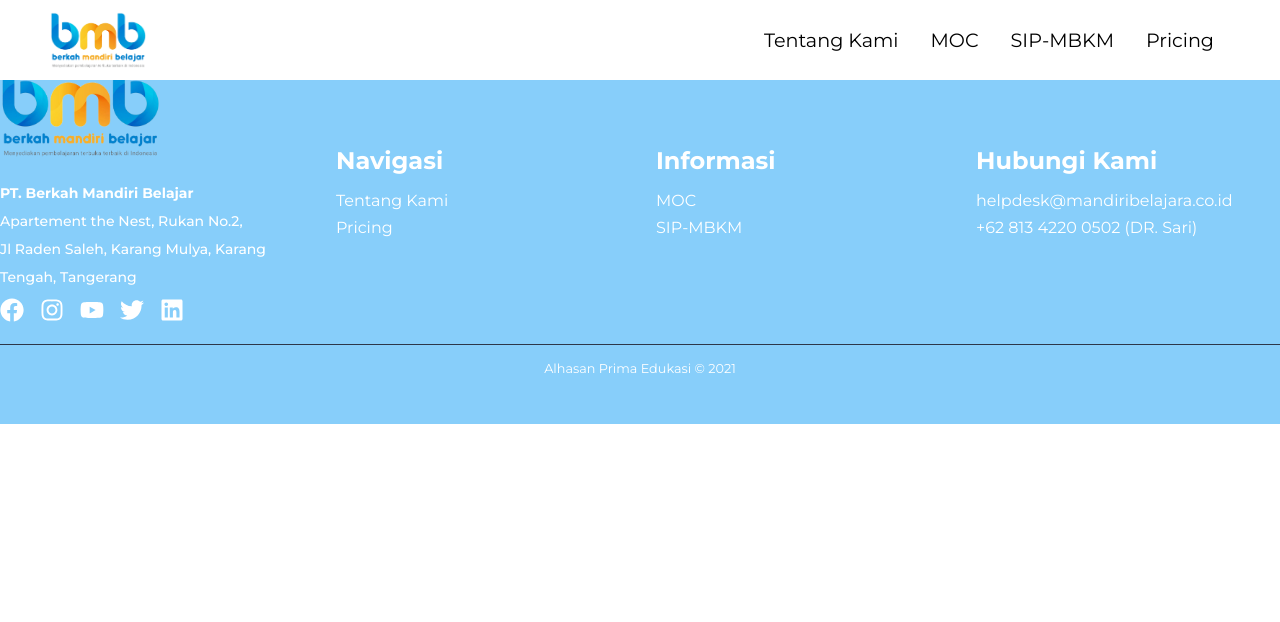
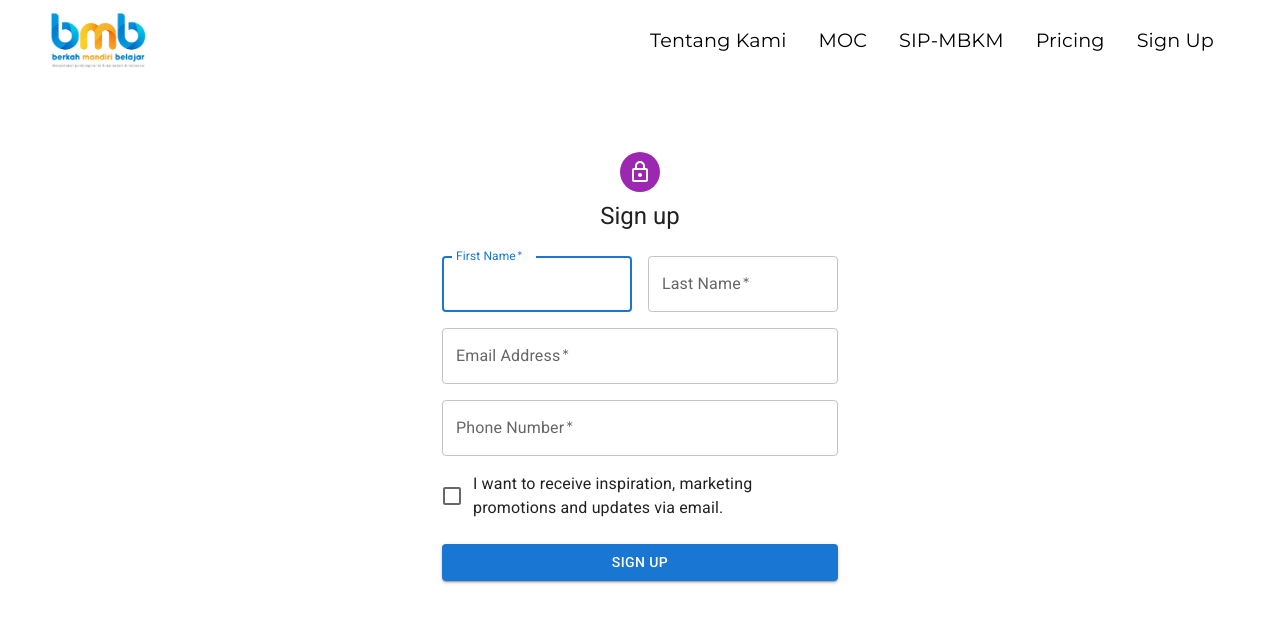
Before and after one commit to irfanmaulana126/bmb-project-app, a React (Create React App) app: page /signup in a window 1280 px wide. Shown: the top 622 px of the page. Built offline with nearby package versions, Linux system fonts and the light colour scheme.

Commit message:
add form

```diff
--- a/public/index.html
+++ b/public/index.html
@@ -19,6 +19,15 @@
 			href="https://fonts.googleapis.com/css2?family=Montserrat:ital,wght@0,400;0,500;0,600;0,700;1,400;1,700&display=swap"
 			rel="stylesheet"
 		/>
+    <link
+      rel="stylesheet"
+      href="https://fonts.googleapis.com/css?family=Roboto:300,400,500,700&display=swap"
+    />
+    <link
+      rel="stylesheet"
+      href="https://fonts.googleapis.com/icon?family=Material+Icons"
+    />
+
     <!--
       Notice the use of %PUBLIC_URL% in the tags above.
       It will be replaced with the URL of the `public` folder during the build.
--- a/src/App.js
+++ b/src/App.js
@@ -4,7 +4,7 @@
 import Home from "./pages/Home";
 import PricingPages from "./pages/PricingPages";
 import Navbar from "./components/LandingPage/Navbar/Navbar";
-import Footer from "./components/LandingPage/Footer/Footer";
+import SignUp from "./pages/SignUp";
 
 function App() {
   return (
@@ -14,8 +14,8 @@
       <Switch>
         <Route path='/' exact component={Home}/>
         <Route path='/pricing' component={PricingPages}/>
+        <Route path='/signup' component={SignUp}/>
       </Switch>
-			<Footer />
   </Router>
   );
 }
--- a/src/components/LandingPage/Hero/Hero.js
+++ b/src/components/LandingPage/Hero/Hero.js
@@ -17,7 +17,7 @@
                         but also the leap into electronic typesetting, remaining essentially unchanged. It was popularised in the 1960s with the release of Letraset sheets containing Lorem Ipsum passages,
                         and more recently with desktop publishing software like Aldus PageMaker including versions of Lorem Ipsum.
                     </p>
-                    <Link to="/">
+                    <Link to="/signup">
                         <HeroButton>Get Started</HeroButton>
                     </Link>
                 </HeroText>
--- a/src/data/NavbarData.js
+++ b/src/data/NavbarData.js
@@ -19,5 +19,10 @@
 		to: '/pricing',
 		text: 'Pricing',
 		otherPage:false,
+	},
+	{
+		to: '/signup',
+		text: 'Sign Up',
+		otherPage:false,
 	}
 ];
--- a/src/pages/Home.js
+++ b/src/pages/Home.js
@@ -5,6 +5,7 @@
 import Carousel from '../components/LandingPage/Carousel/Carousel'
 
 import {heroOne, heroTwo, heroThree} from '../data/HeroData'
+import Footer from '../components/LandingPage/Footer/Footer'
 
 function Home() {
     return (
@@ -15,6 +16,7 @@
             <Content {...heroTwo} />
             <Content {...heroThree} />
             <Carousel />
+			<Footer />
         </>
     )
 }
--- a/src/pages/PricingPages.js
+++ b/src/pages/PricingPages.js
@@ -1,8 +1,12 @@
 import React from 'react'
+import Footer from '../components/LandingPage/Footer/Footer'
 import Pricing from '../components/LandingPage/Pricing/Pricing'
 function PricingPages() {
     return (
-        <Pricing />
+        <>
+            <Pricing />
+            <Footer />
+        </>
     )
 }
 
--- /dev/null
+++ b/src/pages/SignUp.js
@@ -0,0 +1,111 @@
+import * as React from 'react';
+import Button from '@mui/material/Button';
+import CssBaseline from '@mui/material/CssBaseline';
+import TextField from '@mui/material/TextField';
+import FormControlLabel from '@mui/material/FormControlLabel';
+import Checkbox from '@mui/material/Checkbox';
+import Grid from '@mui/material/Grid';
+import Box from '@mui/material/Box';
+import Typography from '@mui/material/Typography';
+import Container from '@mui/material/Container';
+import { createTheme, ThemeProvider } from '@mui/material/styles';
+import { Avatar } from '@mui/material';
+import LockOutlinedIcon from '@mui/icons-material/LockOutlined';
+
+const theme = createTheme();
+
+export default function SignUp() {
+  const handleSubmit = (event) => {
+    event.preventDefault();
+    const data = new FormData(event.currentTarget);
+    // eslint-disable-next-line no-console
+    console.log({
+      email: data.get('email'),
+      firstName: data.get('firstName'),
+      lastName: data.get('lastName'),
+    });
+  };
+  return (
+      <>
+    <ThemeProvider theme={theme}>
+      <Container component="main" maxWidth="xs">
+        <CssBaseline />
+        <Box
+          sx={{
+            marginTop: 8,
+            display: 'flex',
+            flexDirection: 'column',
+            alignItems: 'center',
+            padding: '10vh 0',
+          }}
+        >
+        <Avatar sx={{ m: 1, bgcolor: 'secondary.main' }}>
+            <LockOutlinedIcon />
+          </Avatar>
+          <Typography component="h1" variant="h5">
+            Sign up
+          </Typography>
+          <Box component="form" onSubmit={handleSubmit} sx={{ mt: 3 }}>
+            <Grid container spacing={2}>
+              <Grid item xs={12} sm={6}>
+                <TextField
+                  autoComplete="given-name"
+                  name="firstName"
+                  required
+                  fullWidth
+                  id="firstName"
+                  label="First Name"
+                  autoFocus
+                />
+              </Grid>
+              <Grid item xs={12} sm={6}>
+                <TextField
+                  required
+                  fullWidth
+                  id="lastName"
+                  label="Last Name"
+                  name="lastName"
+                  autoComplete="family-name"
+                />
+              </Grid>
+              <Grid item xs={12}>
+                <TextField
+                  required
+                  fullWidth
+                  id="email"
+                  label="Email Address"
+                  name="email"
+                  autoComplete="email"
+                />
+              </Grid>
+              <Grid item xs={12}>
+                <TextField
+                  required
+                  fullWidth
+                  id="Phone"
+                  label="Phone Number"
+                  name="phone"
+                />
+              </Grid>
+              <Grid item xs={12}>
+                <FormControlLabel
+                  control={<Checkbox value="allowExtraEmails" color="primary" />}
+                  label="I want to receive inspiration, marketing promotions and updates via email."
+                />
+              </Grid>
+            </Grid>
+            <Button
+              type="submit"
+              fullWidth
+              variant="contained"
+              sx={{ mt: 3, mb: 2 }}
+            >
+              Sign Up
+            </Button>
+          </Box>
+        </Box>
+      </Container>
+    </ThemeProvider>
+    </>
+  );
+}
```
Also changed, not shown: package.json (+11 -7 lines).
